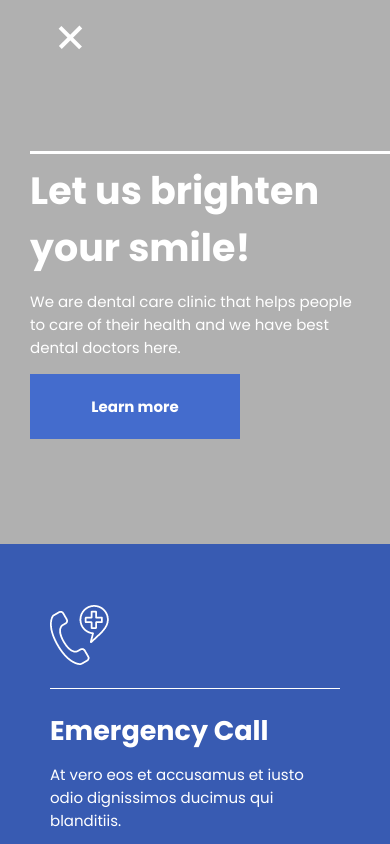
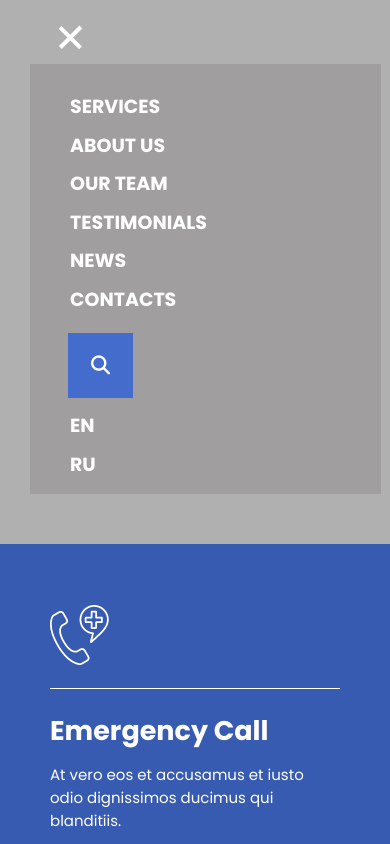
Before and after one commit to Beveik/Maketo-programavimas, a plain HTML site: page index.html in a window 390 px wide. Both pictures are taken after a click on the button 70 px from the left and 37 px from the top of the page. Shown: the top 844 px of the page. Drawn offline with Linux system fonts and the light colour scheme.

Commit message:
Pabaigta užduotis iki galo

```diff
--- a/index.html
+++ b/index.html
@@ -1,5 +1,6 @@
 <!DOCTYPE html>
 <html lang="en">
+
 <head>
     <meta charset="UTF-8">
     <meta http-equiv="X-UA-Compatible" content="IE=edge">
@@ -16,7 +17,9 @@
 
         <div class="top-container">
             <div class="container-padding">
+
                 <div class="header">
+                    <div id="nav" class="list">
                         <div class="menu">
                             <ul>
                                 <li class="headline"><a href="#"> Services</a></li>
@@ -25,7 +28,8 @@
                                 <li class="headline"> <a href="#"> Testimonials</a></li>
                                 <li class="headline"> <a href="#"> News</a></li>
                                 <li class="headline"> <a href="#"> Contacts</a></li>
-</ul></div>
+                            </ul>
+                        </div>
                         <span class="square">
                             <i class="fas fa-search"></i></span>
 
@@ -36,7 +40,7 @@
                                 <li class="language"><a href="#"> Ru</a></li>
                             </ul>
                         </div>
-
+                    </div>
                     <button id="hamburger" class="toggle">
                         <span class="icon"></span>
                     </button>
@@ -45,7 +49,8 @@
                     <h1>
                         Let us brighten your smile!
                     </h1>
-    <p>We are dental care clinic that helps people to care of their health and we have best dental doctors here.</p>
+                    <p>We are dental care clinic that helps people to care of their health and we have best dental
+                        doctors here.</p>
                     <div class="button-1">
                         <a href="#">Learn more</a>
                         <!-- <button class="button button1">Learn more</button> -->
@@ -74,9 +79,10 @@
                 </div>
                 <div class="column-right">
                     <div class="nav-text">
-        <div class="border2">  <img src="images/hours.png" alt="hours"></div>
+                        <div class="border2"> <img src="images/hours.png" alt="hours"></div>
                         <h2> Opening Hours</h2>
-<p><ul class="left">
+                        <p>
+                        <ul class="left">
                             <li>Mon - Fri:</li>
                             <li>Saturday:</li>
                             <li>Sunday:</li>
@@ -85,7 +91,8 @@
                             <li>8:00am - 7:00pm</li>
                             <li>9:00am - 6:00pm</li>
                             <li>Closed</li>
-    </ul></p>
+                        </ul>
+                        </p>
                     </div>
                 </div>
             </div>
@@ -104,8 +111,11 @@
                 </div>
                 <div class="text-right">
                     <div class="services">
-    <p>Lorem Ipsum is simply dummy text of the printing and typesetting industry. Lorem Ipsum kas been the industry's standard dummy text ever since the 1500s, when an unknown printer took a galley of type and scrambled it to make a type specimen book.</p>
-    <p>It has survived not only five centuries, but also the leap into electronic typesetting, remaining essentially unchanged.</p>
+                        <p>Lorem Ipsum is simply dummy text of the printing and typesetting industry. Lorem Ipsum kas
+                            been the industry's standard dummy text ever since the 1500s, when an unknown printer took a
+                            galley of type and scrambled it to make a type specimen book.</p>
+                        <p>It has survived not only five centuries, but also the leap into electronic typesetting,
+                            remaining essentially unchanged.</p>
 
                     </div>
                     <div class="button-2">
@@ -125,29 +135,34 @@
                     <div class="center-3">
                         <div class="margin">
                             <h2>Quality</h2>
- <p>It has survived not only five centuries, but also the leap into electronic typesetting, remaining essentially unchanged.</p>
-</div></div>
+                            <p>It has survived not only five centuries, but also the leap into electronic typesetting,
+                                remaining essentially unchanged.</p>
+                        </div>
+                    </div>
                     <div class="right-3">
                         <div class="margin">
                             <h2>Health</h2>
-    <p>It has survived not only five centuries, but also the leap into electronic typesetting, remaining essentially unchanged.</p>
+                            <p>It has survived not only five centuries, but also the leap into electronic typesetting,
+                                remaining essentially unchanged.</p>
                         </div>
                     </div>
                 </div>
 
             </div>
             <div class="picture">
-    <img src="https://images.unsplash.com/photo-1489278353717-f64c6ee8a4d2?ixid=MnwxMjA3fDB8MHxwaG90by1wYWdlfHx8fGVufDB8fHx8&ixlib=rb-1.2.1&auto=format&fit=crop&w=1050&q=80" alt="teeth">
+                <img src="https://images.unsplash.com/photo-1489278353717-f64c6ee8a4d2?ixid=MnwxMjA3fDB8MHxwaG90by1wYWdlfHx8fGVufDB8fHx8&ixlib=rb-1.2.1&auto=format&fit=crop&w=1050&q=80"
+                    alt="teeth">
             </div>
         </div>
     </div>
     <script>
 
-    document.querySelector('.toggle').onclick = function() {
+        document.querySelector('.toggle').onclick = function () {
             this.classList.toggle('active');
-       document.querySelector('.menu').classlist.toggle('active');
+            document.querySelector('.list').classList.toggle('active');
         }
     </script>
+
 </body>
 
 </html>
--- a/style.css
+++ b/style.css
@@ -19,7 +19,6 @@
 .container-all {
     font-family: Popins-regular;
     width: 100%;
-    /* height: 244.3158rem; */
     position:absolute;
     top: 0%;
 
@@ -40,8 +39,6 @@ position: relative;
 
 .bottom-container {
     width: 100%;
-    /* height: 1647.9992px; */
-    /* background-color: beige; */
     margin-top: 351px;
     color:#060606;;
     }
@@ -56,11 +53,10 @@ padding-bottom: 3.3158rem;
      height: 1.2632rem;
 
     }
-.menu{
-    /* position:fixed; */
+.menu {
+
     width: auto;
     display: flex;
-    /* position: absolute; */
     padding-left: 14.4211rem;
     float:left;
     padding-right: 8.4211rem;
@@ -87,17 +83,20 @@ a:link, a:visited  {
     padding-bottom: 0.5263rem;
 
 }
-language:hover {
-    /* cursor:pointer; */
-    color: green;
-}
+
 
 li.headline {
     padding-right: 2.6316rem;
 }
-li.language{
+li.language {
     float: right;
     padding-left: 2.6316rem;
+    margin-top: 0.8947rem;
+
+}
+.language a:hover {
+    color: #6C6C6C;
+
 
 }
 .square {
@@ -108,8 +107,6 @@ li.language{
     float:right;
     width: 3.4211rem;
     height: 3.4211rem;
-    /* margin-top: 43px; */
-    /* margin-bottom: 43px;  */
     margin-left: 2.6316rem;
     position: relative;
 }
@@ -301,7 +298,7 @@ float: left;
         margin-left: 1.7542rem;
         margin-right: 1.7542rem;
         padding-top: 2.8421rem;
-border-top: 0.0526rem solid #6C6C6C;
+border-top: 0.0526rem solid #a09e9e;
     }
     .left-3 h5 {
         margin-top: 0.5263rem;
@@ -362,7 +359,7 @@ border-top: 0.0526rem solid #6C6C6C;
 }
     @media screen and (max-width: 1895px) {
         .container-padding {
-            padding:30px;
+            padding:1.5789rem;
         }
 
         .menu {
@@ -379,13 +376,7 @@ width: 100%;
 }
 
       @media screen and (max-width: 1550px) {
-        /* .text-right, .text-left {
-            display: block;
-            margin: 0;
-            padding-top: 0;
-            margin-top: 0;
 
-        } */
 .text-left {
     width: 45%;
       }
@@ -406,7 +397,7 @@ h3 {
     margin-left: 10rem;
     }
 }
-     @media screen and (max-width: 1158px) {
+     @media screen and (max-width: 1220px) {
         .column-left, .column-center, .column-right{
             height: 20rem;
         }
@@ -415,8 +406,10 @@ h3 {
         }
 body {
     width: 100%;
-    /* margin-left: 10px;
-    margin-right: 30px; */
+
+}
+.text-box {
+    margin-top: 5.9474rem;
 }
 .text-left {
     width: 100%;
@@ -429,7 +422,7 @@ body {
 h1 {
     font-size: 56px;
 }
-.kvadratai1{
+.kvadratai1 {
     margin-top: -60rem;
     width: 100%;
     height: auto;
@@ -456,17 +449,44 @@ margin-top: 3.2105rem;
     width: 100%;
 }
         .header {
-
+           font-size: 1rem;
+            padding-bottom: 0rem;
             position: absolute;
-            width: 100%;
+            width: 90%;
             top: 0;
             flex-direction: column;
         }
 
-         .header {
-            flex-direction: column;
+        .headline, .language {
+            width: 100%;
+            padding-top: 0.5rem;
+            float: left;
+            position:relative;
+
+        }
+        .headline a:hover, .language a:hover {
+            width: 90%;
+            color: #6C6C6C;
+        }
+        .headline:hover {
+            border: 0;
         }
 
+        .language {
+            margin-left: 0;
+            bottom: 0.7895rem;
+        }
+
+        li.headline {
+
+                padding-right: 0;
+        }
+        li.language {
+            float: left;
+            padding-left: 0;
+         margin-top: 0;
+
+        }
         .toggle {
             display:block;
             position: absolute;
@@ -474,16 +494,21 @@ margin-top: 3.2105rem;
             top: 0.5rem;
             color: white;
         }
-
-        .menu, .language, .square {
+        .list {
             display:none;
             flex-flow: column wrap;
         }
 
-        .menu.active, .language.active, .square.active {
-            display:block;
+        .list.active {
+            display:flex;
+            background-color: #a09e9e;
+            float: left;
+
         }
-
+.square {
+    margin-left: 2rem;
+    padding-top: 0;
+}
 
     }
 
@@ -507,3 +532,4 @@ margin-top: 3.2105rem;
         .right {
             width: 6.9474rem;
     }
+    }
```
Lines whose indentation alone changed are shown as unchanged.
